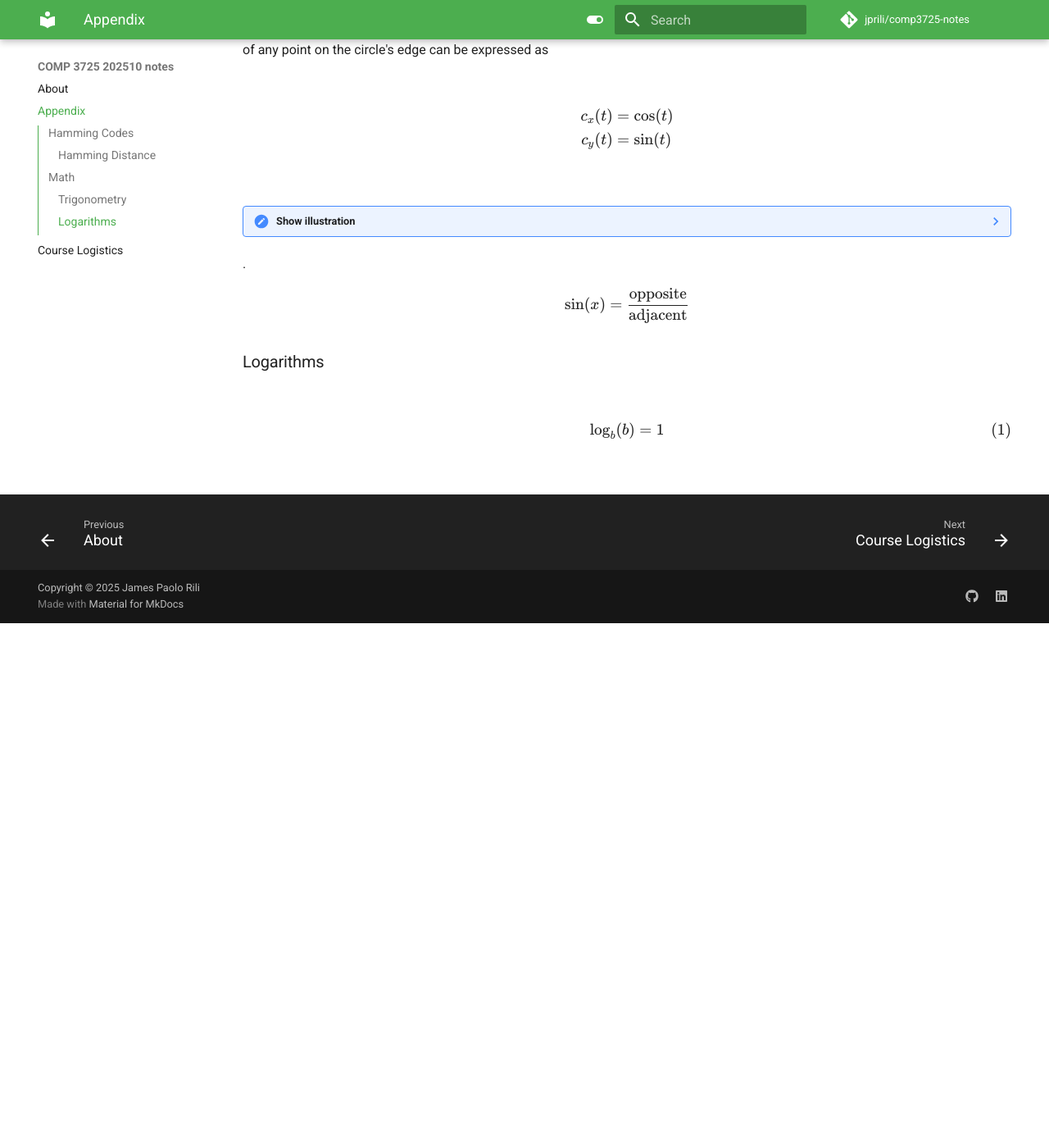
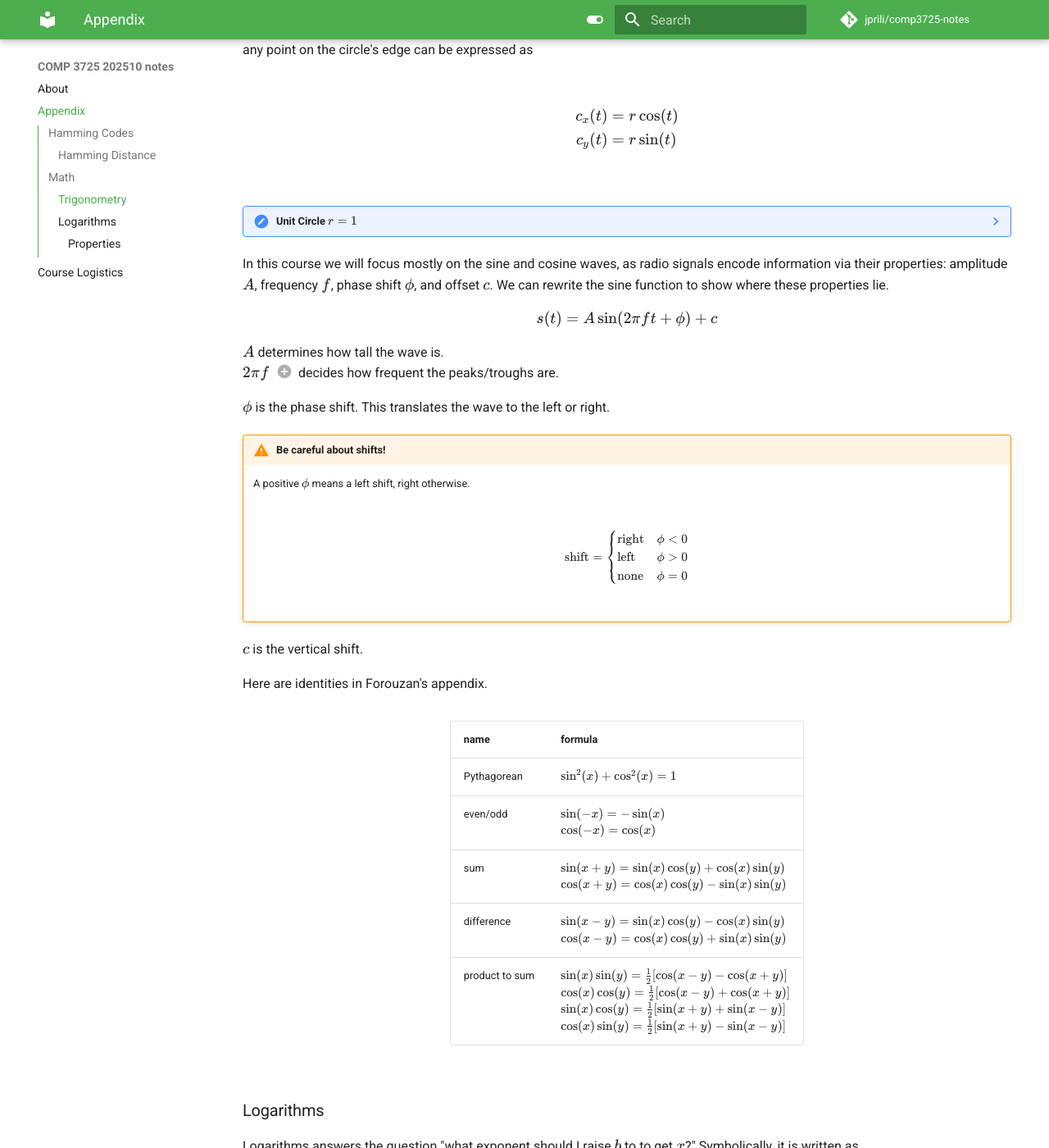
Before and after one commit to jprili/comp3725-notes, an MkDocs documentation site: the page built from docs/appendix.md, in a window 1280 px wide and 1400 px high, scrolled down 1256 px. Shown: the whole window at 82% size. Built offline with MkDocs 1.6.1 and Material for MkDocs 9.7.7, drawn with Linux system fonts in a browser that asks for light colours; comment, search, counter and statistics services are not loaded; before the commit the page ends 2016 px from its top, so only the background shows below that; some of the changed text lies outside the part shown.

Commit message:
finish appendix

```diff
--- a/docs/appendix.md
+++ b/docs/appendix.md
@@ -54,31 +54,92 @@ going to use.
 
 ### Trigonometry
 
-Imagine a circle with a radius of $r = 1$,
+Imagine a circle with a radius of $r$,
 lying on a 2-dimensional plane with its centre on the origin.
 With any angle $t$, the coorindates of any point on the circle's edge can be expressed as
 
 $$
 \begin{align*}
-    c_x(t) &= \cos(t) \\
-    c_y(t) &= \sin(t)
+    c_x(t) &= r\cos(t) \\
+    c_y(t) &= r\sin(t)
 \end{align*}
 $$
 
-??? note "Show illustration"
+??? note "Unit Circle $r = 1$"
     <figure markdown="1" style="width:25%; height:25%;">
-    ![Unit Circle](res/unit-circle.svg)
+        ![Unit Circle](res/unit-circle.svg)
     </figure>
 
-.
+In this course we will focus mostly on the sine and cosine waves,
+as radio signals encode information via their properties: amplitude $A$,
+frequency $f$, phase shift $\phi$, and offset $c$.
+We can rewrite the sine function to show where these properties lie.
 $$
-    \sin(x) = \frac{\text{opposite}}{\text{adjacent}}
+    s(t) = A \sin(2\pi f t + \phi) + c
 $$
+
+$A$ determines how tall the wave is.
+$2\pi f$ (1) decides how frequent the peaks/troughs are.
+{ .annotate }
+
+1. The $2 \pi$ factor is there from the fact that every $2 \pi$ radians
+   completes the cycle. Say $f = 1, \phi = 0$. If $t = 1$, then $sin(2 \pi) = 0$.
+   It is a more convenient way to characterise the wave.
+
+$\phi$ is the phase shift. This translates the wave to the left or right.
+
+!!! warning "Be careful about shifts!"
+
+    A positive $\phi$ means a left shift, right otherwise.
+
+    $$
+        \text{shift}
+        = \begin{cases}
+            \text{right} & \phi < 0 \\
+            \text{left}  & \phi > 0 \\
+            \text{none}  & \phi = 0
+        \end{cases}
+    $$
+
+$c$ is the vertical shift.
+
+Here are identities in Forouzan's appendix.
+
+<figure markdown="1">
+| name | formula |
+| ---- | ------- |
+| Pythagorean | $ \sin^2(x) + \cos^2(x) = 1 $ |
+| even/odd | $\sin(-x) = -\sin(x)$ <br/> $\cos(-x) = \cos(x)$ |
+| sum | $\sin(x + y) = \sin(x)\cos(y) + \cos(x)\sin(y)$ <br/> $\cos(x + y) = \cos(x)\cos(y) - \sin(x)\sin(y)$|
+| difference | $\sin(x - y) = \sin(x)\cos(y) - \cos(x)\sin(y)$ <br/> $\cos(x - y) = \cos(x)\cos(y) + \sin(x)\sin(y)$|
+| product to sum | $\sin(x)\sin(y) = \frac{1}{2}[\cos(x - y) - \cos(x + y)]$ <br/> $\cos(x)\cos(y) = \frac{1}{2}[\cos(x - y) + \cos(x + y)]$ <br/> $\sin(x)\cos(y) = \frac{1}{2}[\sin(x + y) + \sin(x - y)]$ <br/> $\cos(x)\sin(y) = \frac{1}{2}[\sin(x + y) - \sin(x -y)]$|
+</figure>
 
 ### Logarithms
 
+Logarithms answers the question "what exponent should I raise $b$ to to get $x$?"
+Symbolically, it is written as
+
 $$
-\begin{equation}
-    \log_b(b) = 1
-\end{equation}
+\begin{equation*}
+    b^y = x \rightarrow \log_b(x) = y
+\end{equation*}
 $$
+
+In essence, it is the inverse of the exponential function.
+
+#### Properties
+
+Since, the output of $\log$ is an exponent,
+so its properties are similar to that of one.
+
+$$
+    \begin{align*}
+        \log_b(1) &= &0 \\
+        \log_b(b) &= &1 \\
+        \log_b\left(\frac{x}{y}\right) &= &\log_b(x) -\log_b(y) \\
+        \log_b(xy) &= &\log_b(x) + \log_b(y) \\
+        \log_b(x^{y}) &= &y\log_b(x) \\
+        \log_b(y) &= &\frac{\log_c(y)}{\log_c(b)}
+    \end{align*}
+$$
```
